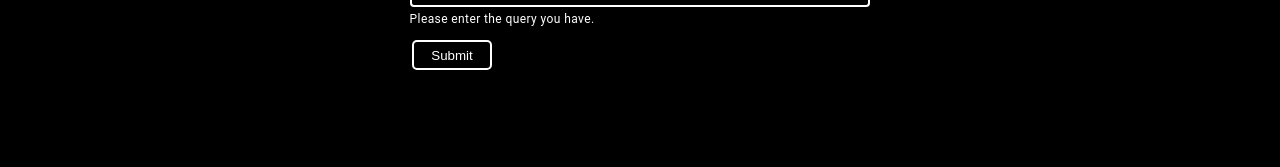
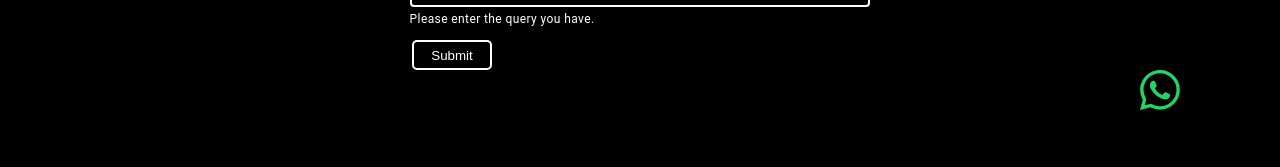
Before and after one commit to cristian-23/Portfolio, a React (Vite) app: page /contact in a window 1280 px wide. Shown: the part 468-635 px from the top of the page. Built offline with nearby package versions, Linux system fonts and the light colour scheme.

Commit message:
actualizacion

```diff
--- a/src/components/Contact.jsx
+++ b/src/components/Contact.jsx
@@ -14,6 +14,7 @@ import {
 import { ToastContainer, toast } from "react-toastify";
 import emailjs from "@emailjs/browser";
 import "../styles/Contact.css";
+import { BsWhatsapp } from "react-icons/bs";
 
 export default function Contact({ setIsLoading }) {
   const CssTextField = styled(TextField)({
@@ -76,7 +77,7 @@ export default function Contact({ setIsLoading }) {
         sx={{
           margin: "0 auto",
           marginTop: "15px",
-          width: {md:"40%", sx:"100%"},
+          width: { md: "40%", sx: "100%" },
         }}
         noValidate
         autoComplete="off"
@@ -94,7 +95,7 @@ export default function Contact({ setIsLoading }) {
         </Typography>
         <div style={{ padding: "5%  " }}>
           <CssTextField
-            sx={{ width: "100%", color:"white" }}
+            sx={{ width: "100%", color: "white" }}
             name="user_name_and_lastname"
             label="Name and Last name"
             id="custom-css-outlined-input"
@@ -104,7 +105,7 @@ export default function Contact({ setIsLoading }) {
             Please enter your name and last name.
           </FormHelperText>
           <CssTextField
-            sx={{ width: "100%", marginTop: "10px", color:"white" }}
+            sx={{ width: "100%", marginTop: "10px", color: "white" }}
             type="email"
             name="user_email"
             label="Email"
@@ -146,6 +147,18 @@ export default function Contact({ setIsLoading }) {
           Submit
         </button>
       </Box>
+      <a
+        style={{
+          position: "absolute",
+          zIndex: 100,
+          right: 100,
+          color: "#25D366",
+        }}
+        href="https://api.whatsapp.com/send?phone=62091221"
+      >
+        <BsWhatsapp style={{width:"40px",
+          height:"40px"}}/>
+      </a>
       <footer
         style={{
           backgroundColor: "#0b0b0b",
@@ -156,16 +169,12 @@ export default function Contact({ setIsLoading }) {
           display: "flex",
         }}
       >
-        <div
-        className="text-footer"
-        >
+        <div className="text-footer">
           <p style={{ color: "white", fontSize: "15px" }}>
             Get connected with me on social networks:
           </p>
         </div>
-        <div
-        className="buttons-container"
-        >
+        <div className="buttons-container">
           <a
             className="button-contact"
             href="https://www.facebook.com/profile.php?id=100010168543402"
```
